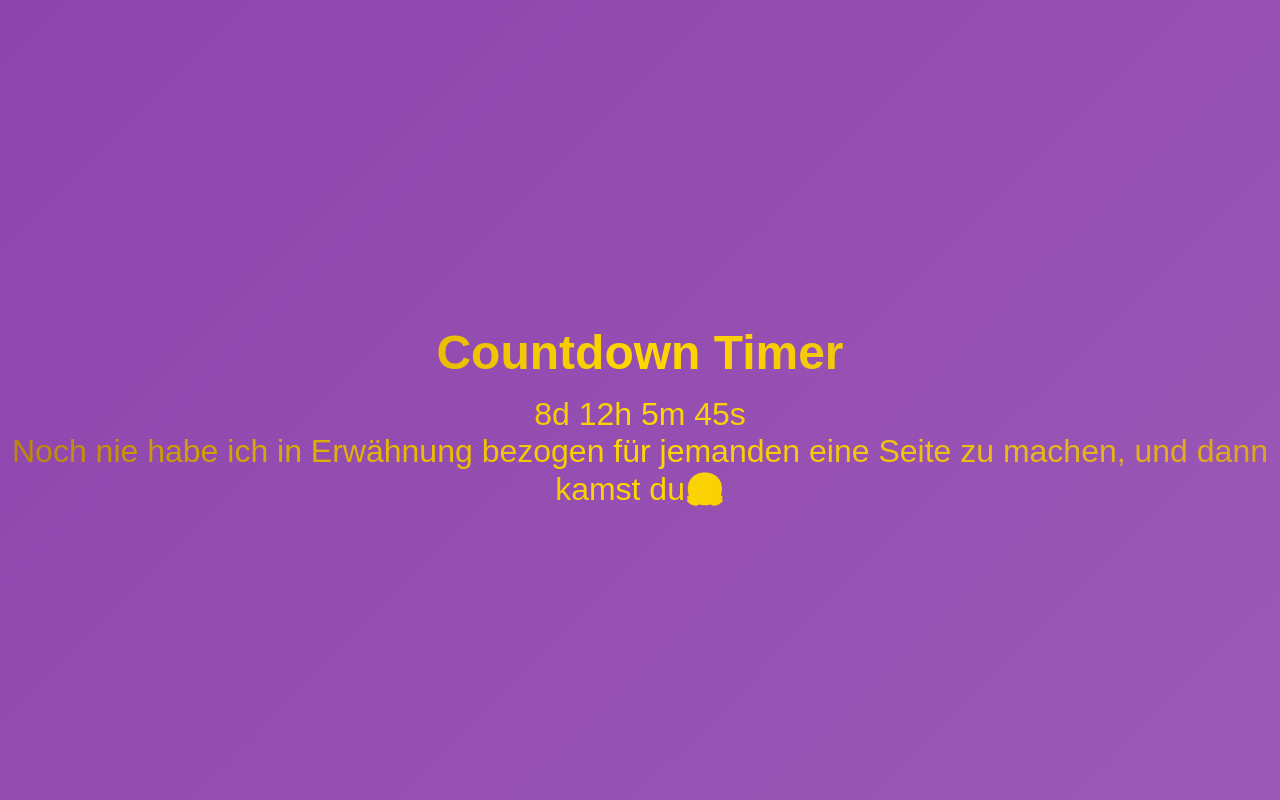
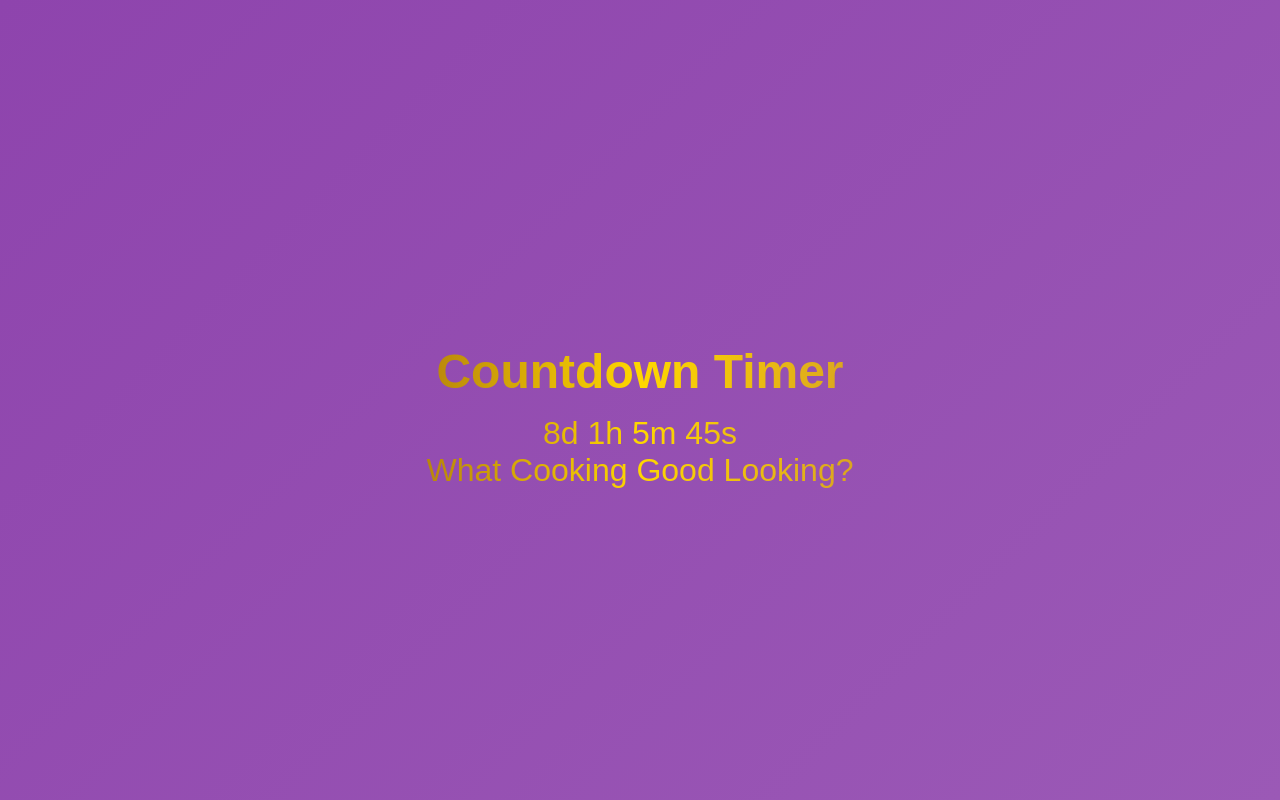
Before and after one commit to 19sx/PolskaAustriaCountdown, a plain HTML site: page index.html in a window 1280 px wide. Drawn offline with Linux system fonts and the light colour scheme.

Commit message:
Update index.html

```diff
--- a/index.html
+++ b/index.html
@@ -65,7 +65,7 @@
     </div>
 
     <script>
-        const targetDate = new Date('2025-01-04T16:50:00');
+        const targetDate = new Date('2025-01-04T05:50:00');
 
         const hourlyMessages = [
             "Du bist das beste was mir jemals passiert ist❤️",
```
